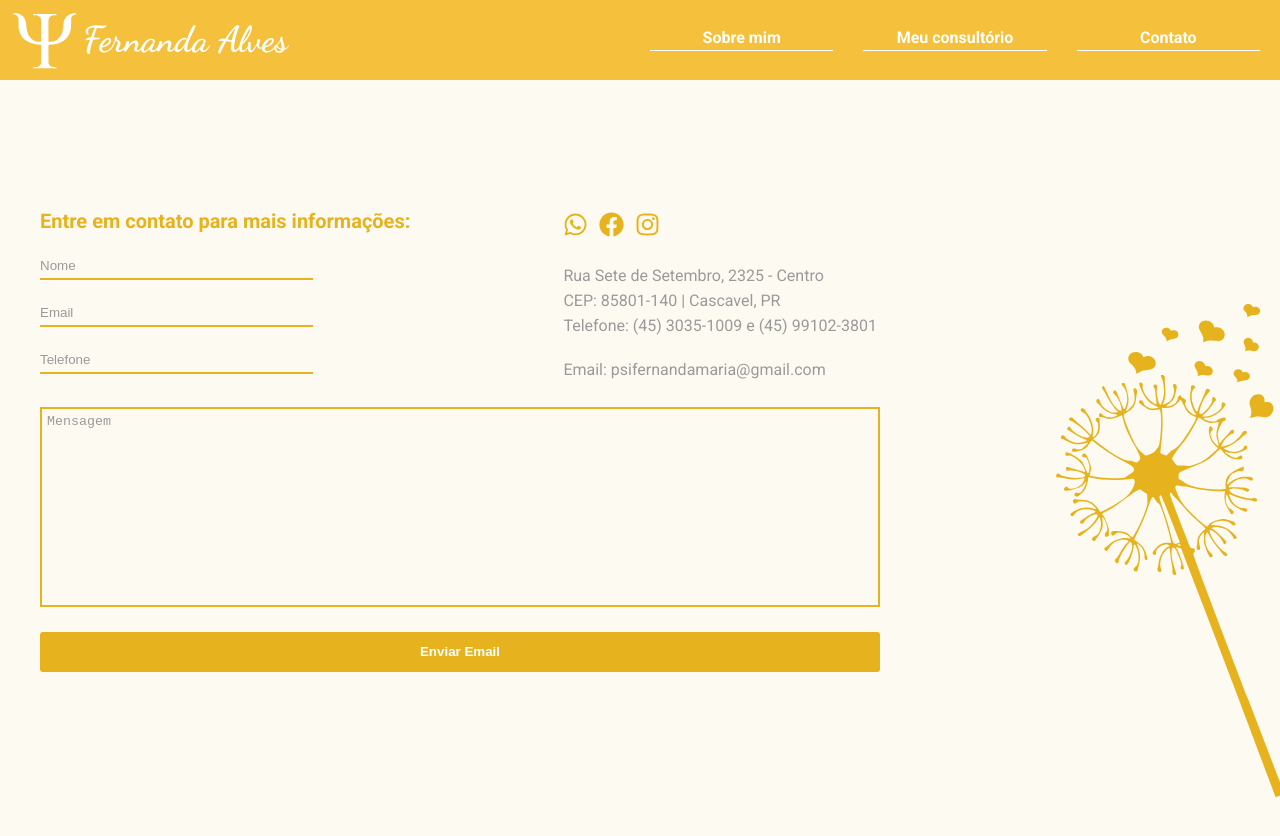
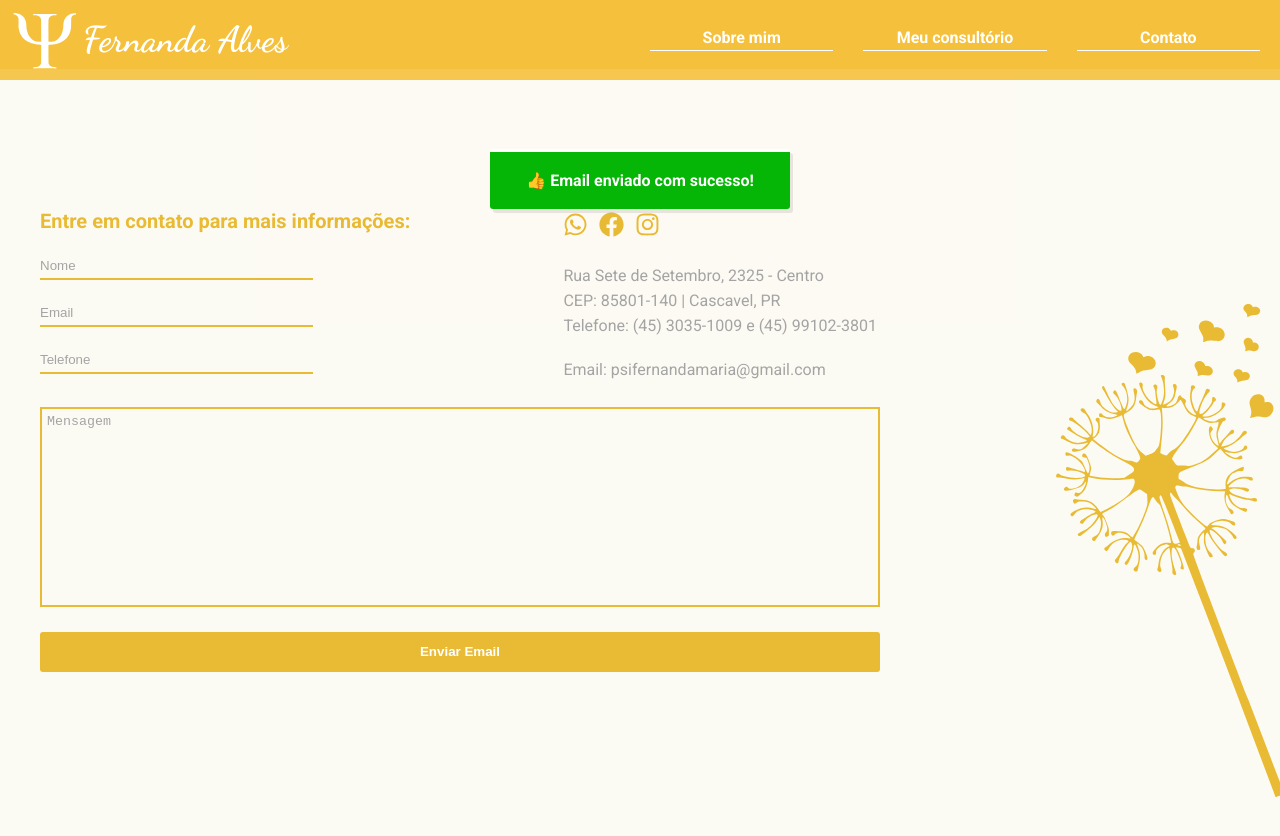
Before and after one commit to hyperyuri/psicfernanda.com.br, a React (Create React App) app: page /contato in a window 1280 px wide. Shown: the top 836 px of the page. Before the commit the page ends 800 px from the top, so only its background shows below. Built offline with nearby package versions, Linux system fonts and the light colour scheme.

Commit message:
adjust pop-up modal

```diff
--- a/src/components/AlertModal/index.js
+++ b/src/components/AlertModal/index.js
@@ -5,7 +5,6 @@ function AlertModal() {
   return (
     <div className="modalContainer">
       <div className="componentModal">
-        <div></div>
         <h1>
           <span>{"👍 "}</span> Email enviado com sucesso!
         </h1>
--- a/src/components/AlertModal/styles.css
+++ b/src/components/AlertModal/styles.css
@@ -21,21 +21,11 @@
   margin-bottom: 20px;
   border-radius: 3px;
   align-items: center;
-  justify-content: flex-start;
+  justify-content: center;
   text-align: center;
   background-color: rgb(6, 182, 6);
   color: white;
   animation: transitionBottom 1s;
-  box-shadow: 1em;
+  border-top: 3px solid rgb(255, 255, 255);
   box-shadow: 3px 4px rgba(41, 37, 37, 0.1);
 }
-
-.componentModal h1 {
-  padding-top: 12px;
-}
-
-.componentModal div {
-  width: 100%;
-  height: 3px;
-  background-image: linear-gradient(to right, #ffffff, #dddddd);
-}
--- a/src/pages/Contact/index.js
+++ b/src/pages/Contact/index.js
@@ -8,7 +8,7 @@ import { FaWhatsapp, FaFacebook, FaInstagram } from "react-icons/fa";
 import api from "../../service/api";
 
 function Contact() {
-  const [modal, setModal] = useState(false);
+  const [modal, setModal] = useState(true);
 
   const [user, setUser] = useState({
     name: "",
@@ -33,7 +33,7 @@ function Contact() {
         phone: user.phone,
         text: user.text,
       });
-      setModal(true);
+      setModal(false);
       console.log(response);
       setTimeout(() => {
         return window.location.reload();
```
